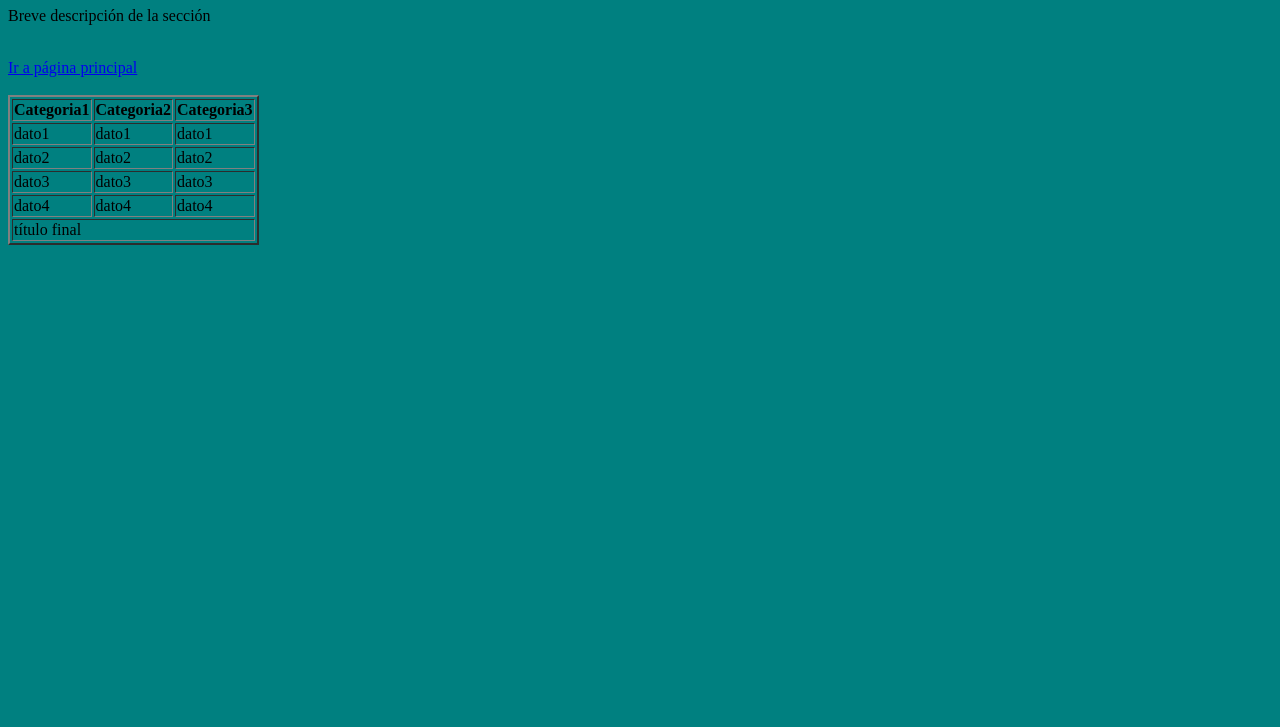
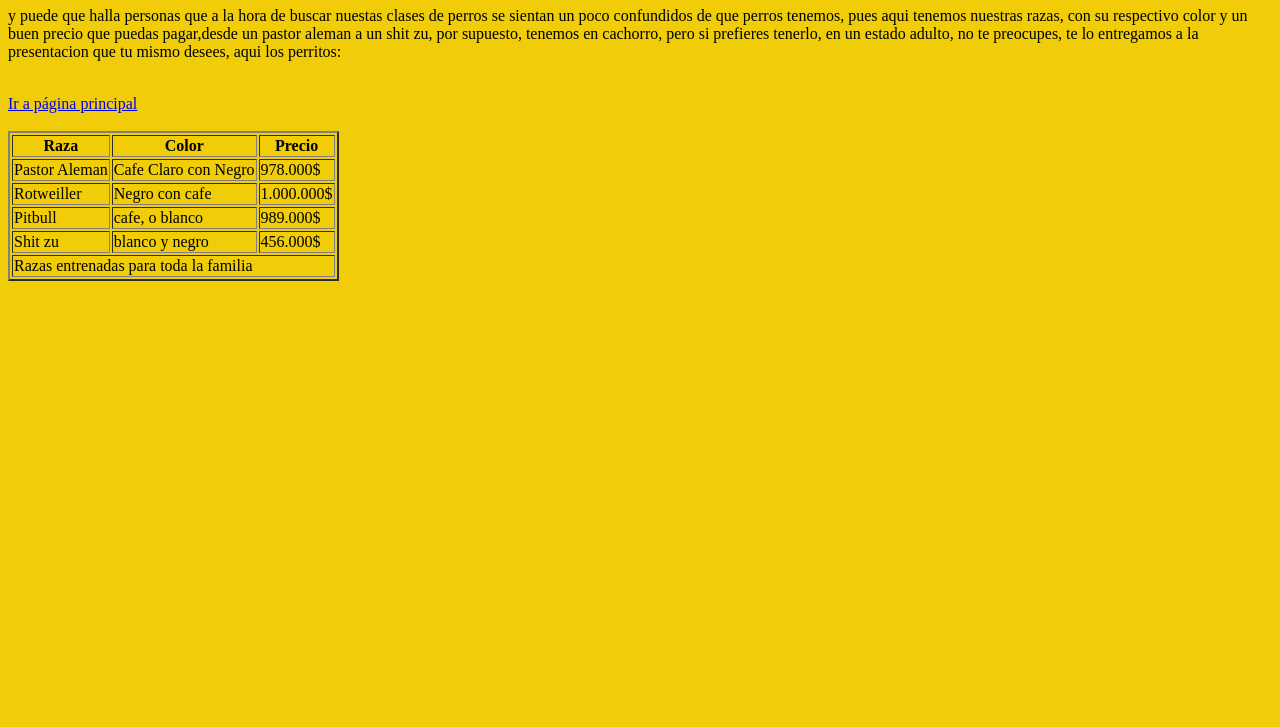
Before and after one commit to IVANDUQUEESUNAGONOSIFILIS889/Mi-repo, a plain HTML site: page seccion3.html in a window 1280 px wide. Shown: the part 73-800 px from the top of the page. Drawn offline with Linux system fonts and the light colour scheme.

Commit message:
version 1.0

```diff
--- a/seccion3.html
+++ b/seccion3.html
@@ -9,44 +9,44 @@
 </head>
 
 <body>
-	<h1>Nombre de sección3</h1>
-	<p>Breve descripción de la sección</p><br>
+	<h1>TIPOS DE PERROS</h1>
+	<p>y puede que halla personas que a la hora de buscar nuestas clases de perros se sientan un poco confundidos de que perros tenemos, pues aqui tenemos nuestras razas, con su respectivo color y un buen precio que puedas pagar,desde un pastor aleman a un shit zu, por supuesto, tenemos en cachorro, pero si prefieres tenerlo, en un estado adulto, no te preocupes, te lo entregamos a la presentacion que tu mismo desees, aqui los perritos:</p><br>
 	<a href="index.html">Ir a página principal</a>
 	<br>
 	<br>
 	<table border="2px">
 		<thead>
 			<tr>
-				<th>Categoria1</th>
-				<th>Categoria2</th>
-				<th>Categoria3</th>
+				<th>Raza</th>
+				<th>Color</th>
+				<th>Precio</th>
 			</tr>
 		</thead>
 		<tbody>
 			<tr>
-				<td>dato1</td>
-				<td>dato1</td>
-				<td>dato1</td>
+				<td>Pastor Aleman</td>
+				<td>Cafe Claro con Negro</td>
+				<td>978.000$</td>
 			</tr>
 			<tr>
-				<td>dato2</td>
-				<td>dato2</td>
-				<td>dato2</td>
+				<td>Rotweiller</td>
+				<td>Negro con cafe</td>
+				<td>1.000.000$</td>
 			</tr>
 			<tr>
-				<td>dato3</td>
-				<td>dato3</td>
-				<td>dato3</td>
+				<td>Pitbull</td>
+				<td>cafe, o blanco</td>
+				<td>989.000$</td>
 			</tr>
 			<tr>
-				<td>dato4</td>
-				<td>dato4</td>
-				<td>dato4</td>
+				<td>Shit zu</td>
+				<td>blanco y negro</td>
+				<td>456.000$</td>
 			</tr>
 		</tbody>
 		<tfoot>
 			<tr>
-				<td colspan="3">título final</td>
+				<td colspan="3">Razas entrenadas para toda la familia</td>
 
 			</tr>
 		</tfoot>
--- a/style.css
+++ b/style.css
@@ -1,10 +1,10 @@
 h1{
-    background-color:turquoise;
+    background-color:rgb(121, 231, 17);
     text-align: center;
 }
 
 body{
-    background-color: teal;
+    background-color: rgb(240, 205, 8);
 }
 
 #miSuperTitulo{
@@ -17,7 +17,7 @@ body{
 }
 
 a:hover{
-    color: chocolate;
+    color: rgb(17, 38, 231);
     font-size: 20px;
     font-style: italic;
 }
```
Also changed, not shown: index.html (+3 -3 lines), seccion1.html (+3 -3 lines), seccion2.html (+2 -2 lines), imagenes/1.jpg, imagenes/2.jpg, imagenes/3.jpg, imagenes/4.jpg, imagenes/5.jpg, imagenes/6.jpg, imagenes/7.jpg, imagenes/8.jpg, imagenes/9.jpg.
